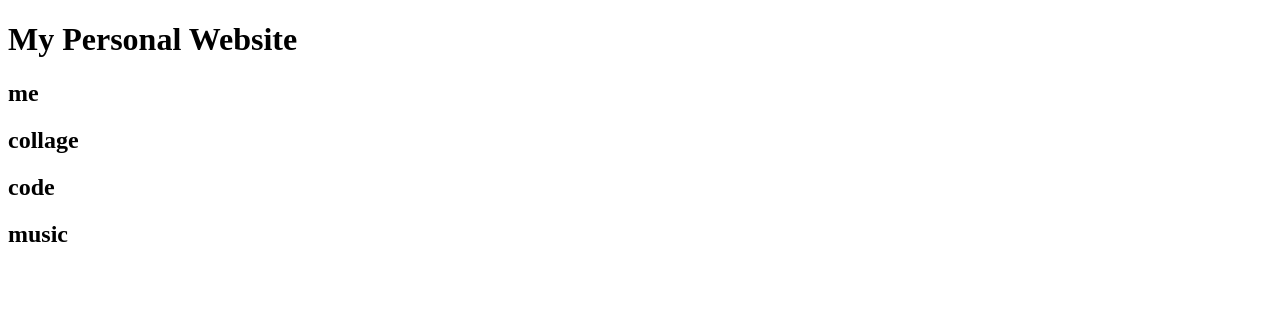
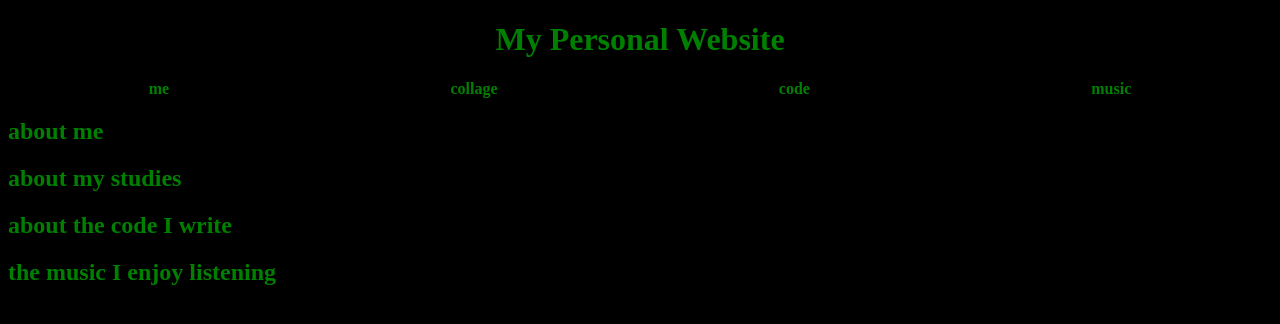
Before and after one commit to xMelow/Personal-website, a plain HTML site: page index.html in a window 1280 px wide. Drawn offline with Linux system fonts and the light colour scheme.

Commit message:
html stucture + add todo in readme + small css styling

```diff
--- a/assets/css/style.css
+++ b/assets/css/style.css
@@ -0,0 +1,29 @@
+* {
+    background-color: black;
+}
+
+/* --- HEADER --- */
+header nav {
+    display: flex;
+    flex-direction: space-between;
+    justify-content: space-around;
+}
+
+/* TEKST */
+
+header h1 {
+    text-align: center;
+    color: green;
+}
+
+header a {
+    text-decoration: none;
+    color: green;
+    font-weight: bold;
+}
+
+/* --- MAIN --- */
+
+section h1 {
+    color: green;
+}
--- a/index.html
+++ b/index.html
@@ -4,34 +4,38 @@
     <meta charset="UTF-8">
     <meta http-equiv="X-UA-Compatible" content="IE=edge">
     <meta name="viewport" content="width=device-width, initial-scale=1.0">
+    <link rel="stylesheet" href="assets/css/style.css">
     <title>Personal Website</title>
 </head>
 <body>
     <header>
         <h1>My Personal Website</h1>
         <nav>
-            <h2>me</h2>
-            <h2>collage</h2>
-            <h2>code</h2>
-            <h2>music</h2>
+            <a href="#me">me</a>
+            <a href="#collage">collage</a>
+            <a href="#code">code</a>
+            <a href="#music">music</a>
         </nav>
     </header>
 
-
     <section id="me">
-
+        <h1>about me</h1>
     </section>
 
     <section id="collage">
-
+        <h1>about my studies</h1>
     </section>
 
     <section id="code">
-
+        <h1>about the code I write</h1>
     </section>
 
     <section id="music">
+        <h1>the music I enjoy listening</h1>
+    </section>
 
-    </section>
+    <footer>
+
+    </footer>
 </body>
 </html>
```
Also changed, not shown: 1 other file.
